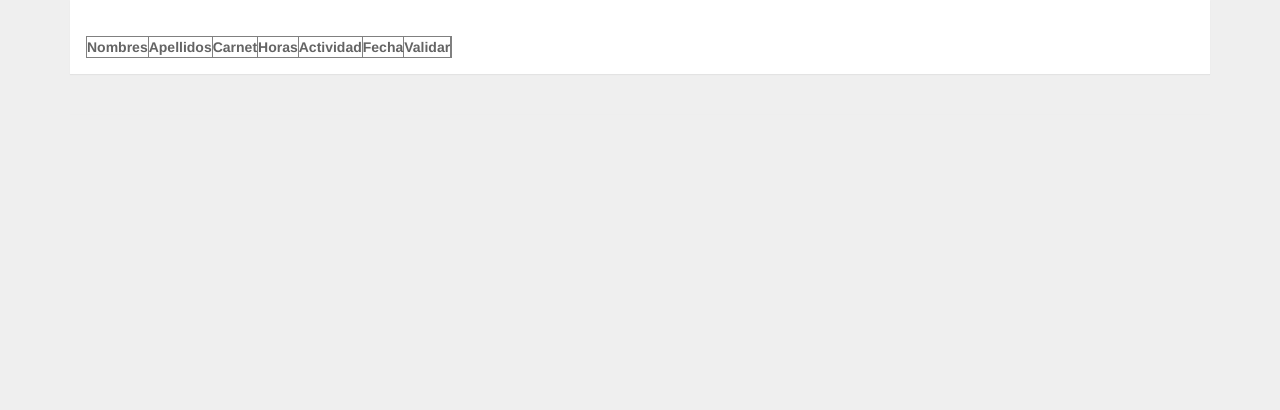
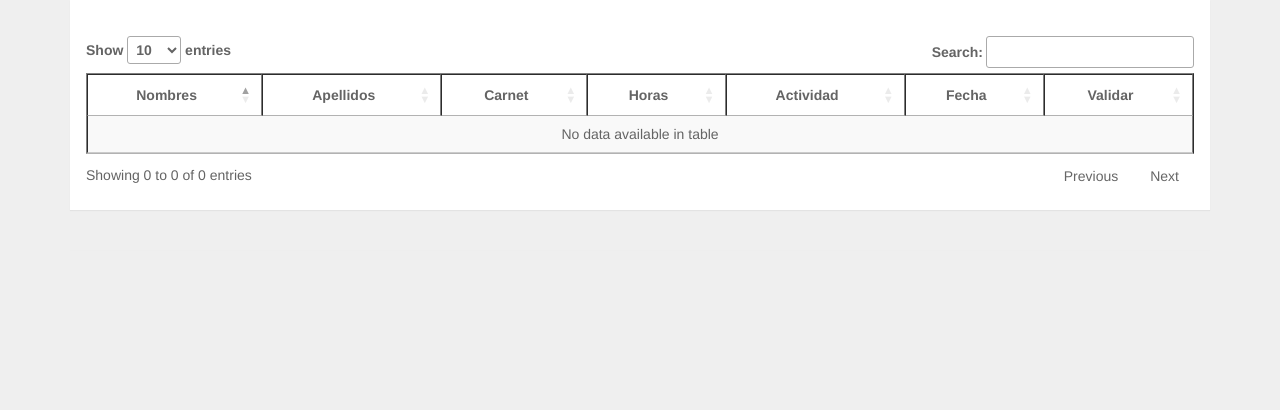
Before and after one commit to prengifo/GuardabosquesUSB, a Django app: template GuardabosquesUSB/templates/validacion.html in a window 1280 px wide. Shown: the part 50-460 px from the top of the page. Run offline with Django 3.2, Linux system fonts and the light colour scheme; the template is opened without the code that fills it, so the values that code supplies are empty; some libraries are stand-ins or nearby versions.

Commit message:
Tabla revamped

```diff
--- a/GuardabosquesUSB/templates/validacion.html
+++ b/GuardabosquesUSB/templates/validacion.html
@@ -4,7 +4,7 @@
 <html lang="en">
     <head>
         <meta http-equiv="content-type" content="text/html; charset=UTF-8">
-        <title>Validación de Actividades - Sistema Administrativo Guardabosques USB</title>
+        <title>Registro de Actividades - Sistema Administrativo Guardabosques USB</title>
         <meta name="generator" content="Bootply" />
         <meta name="viewport" content="width=device-width, initial-scale=1, maximum-scale=1">
         <link href="{% static 'css/bootstrap.min.css' %}" rel="stylesheet">
@@ -13,24 +13,38 @@
         <![endif]-->
         <link href="{% static 'css/font-awesome.min.css' %}" type="text/css" rel="stylesheet">
 
-        <script type="text/javascript" src="https://www.google.com/jsapi"></script>
-
         <!-- CSS code from Bootply.com editor -->
 
         <link href="{% static 'css/main.css' %}" rel="stylesheet">
+
+        <!-- JavaScript jQuery code from Bootply.com editor -->
+
+        <script type='text/javascript'>
+          $(document).ready(function() {
+           });
+        </script>
 
         <script src="http://ajax.googleapis.com/ajax/libs/jquery/1.11.0/jquery.min.js"></script>
 
         <script type='text/javascript' src="{% static 'js/bootstrap.min.js' %}"></script>
 
-        <!-- JavaScript jQuery code from Bootply.com editor -->
+        <!-- DataTables CSS -->
+        <link rel="stylesheet" type="text/css" href="//cdn.datatables.net/1.10.2/css/jquery.dataTables.css">
 
-        <script type='text/javascript'>
+        <!-- jQuery -->
+        <script type="text/javascript" charset="utf8" src="//code.jquery.com/jquery-1.10.2.min.js"></script>
 
-        $(document).ready(function() {
+        <!-- DataTables -->
+        <script type="text/javascript" charset="utf8" src="//cdn.datatables.net/1.10.2/js/jquery.dataTables.js"></script>
 
-        });
-
+        <script type="text/javascript" class="init">
+          $(document).ready(function () {
+              $('#table_id').DataTable( {
+                language: {
+                   url: '//cdn.datatables.net/plug-ins/725b2a2115b/i18n/Spanish.json'
+                }
+              });
+          } );
         </script>
     </head>
 
@@ -112,7 +126,6 @@
                         <th style="text-align:center">Actividad</th>
                         <th style="text-align:center">Fecha</th>
                         <th style="text-align:center">Validar</th>
-                        <th style="text-align:center"> </th>
                     </tr>
                 </thead>
                 <tbody>
```
Also changed, not shown: GuardabosquesUSB/templates/listaTipoActividad.html (+8 -0 lines).
